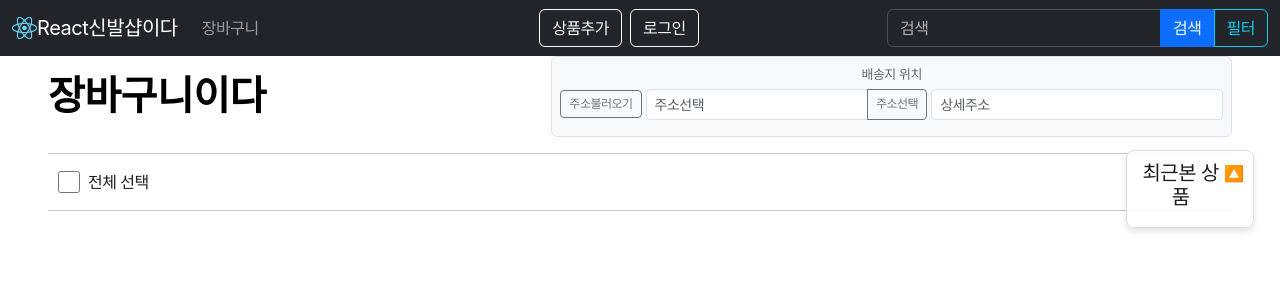
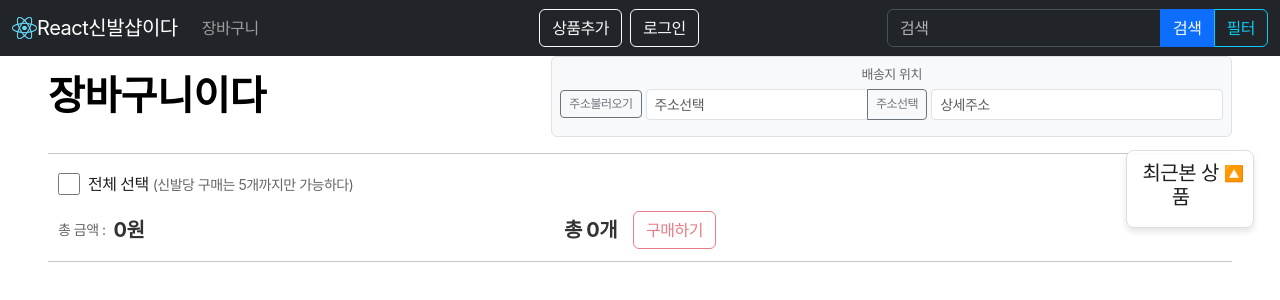
Before and after one commit to alsdudrj/react-project, a React (Vite) app: page /cart in a window 1280 px wide. Shown: the top 300 px of the page. Built offline with nearby package versions, Linux system fonts and the light colour scheme.

Commit message:
카트 구매버튼까지 구현

```diff
--- a/src/routes/Cart.jsx
+++ b/src/routes/Cart.jsx
@@ -13,6 +13,9 @@ const Cart = () => {
     const [handleAddress, address, isOpen, setIsOpen] = useKakaoAddress();   //카카오주소 목록 불러오기를 위한 Custom Hook
 
     const [checkItems, setCheckItems] = useState(state.cart.map(item => item.id)); //체크된 품목 ID요소 저장
+    const totalPrice =
+        state.cart.filter(item => checkItems.includes(item.id))
+        .reduce((price, item) => price + (item.price * item.count), 0);
 
     let dispatch = useDispatch();                                            //state변경함수 사용을 위해 불러옴
 
@@ -109,7 +112,42 @@ const Cart = () => {
                     >
                         전체 선택
                     </label>
+                    <span className="p-1" style={{ fontSize: '14px', color: '#666' }}>(신발당 구매는 5개까지만 가능하다)</span>
                 </div>
+
+                {/*총액 및 구매버튼 영역*/}
+                <div className="d-flex align-items-center mb-3"
+                    style={{
+                        position: 'relative',
+                        width: '100%',
+                        paddingLeft: '10px'
+                        }}
+                >
+                    <div className="d-flex align-items-center gap-2">
+                        <span style={{ fontSize: '14px', color: '#666' }}>총 금액 : </span>
+                        <span style={{ fontSize: '20px', fontWeight: '700', color: '#333'}}>
+                            {new Intl.NumberFormat('ko-KR').format(totalPrice)}원
+                        </span>
+                    </div>
+                    <div className="d-flex align-items-center gap-3"
+                        style={{
+                            position: 'absolute',
+                            left: '50%',
+                            transform: 'translateX(-50%)', // 본인 너비의 절반만큼 왼쪽으로 밀어서 완벽한 중앙 정렬
+                            display: 'flex'
+                        }}
+                    >
+                        <span style={{ fontSize: '20px', fontWeight: '700', color: '#333'}}>총 {checkItems.length}개 </span>
+
+                        <Button
+                            variant="outline-danger"
+                            disabled={checkItems.length === 0}
+                        >
+                            구매하기
+                        </Button>
+                    </div>
+                </div>
+
                 <hr/>
 
                 {/*상품 카드 영역*/}
@@ -145,16 +183,20 @@ const Cart = () => {
                                                 <Card.Text className="mb-0">{new Intl.NumberFormat('ko-KR').format(item.price * item.count)}원</Card.Text>
                                                 <input type="number" min="1" value={item.count} style={{ width: "40px", textAlign: "center" }}
                                                     onChange={(e) => {
+                                                        let value = parseInt(e.target.value);
+
+                                                        if (isNaN(value) || value <= 0) value = 1;
+                                                        if (value >= 5) value = 5;
+
                                                         dispatch(addCount({
                                                             id: item.id,
-                                                            newCount: parseInt(e.target.value)
+                                                            newCount: value
                                                         }));
                                                     }}
                                                 />
                                             </div>
                                             <div className="d-flex justify-content-center gap-2 mt-auto">
                                                 <Button variant="outline-danger" onClick={() => dispatch(deleteItem(item.id))}>제거</Button>
-                                                <Button variant="outline-primary">구매</Button>
                                             </div>
                                         </Card.Body>
                                     </Card>
```
